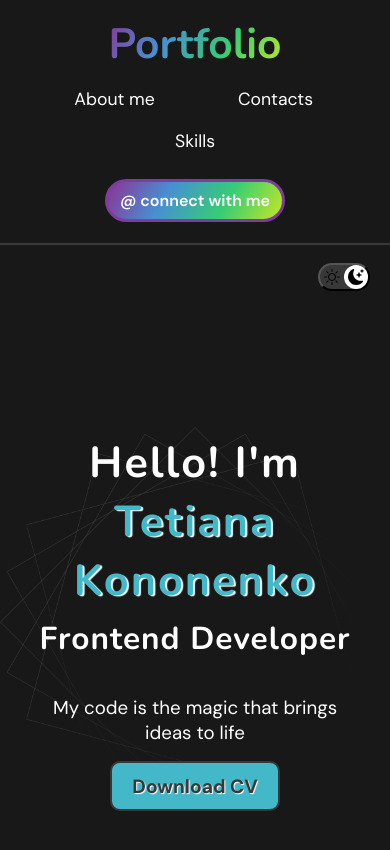
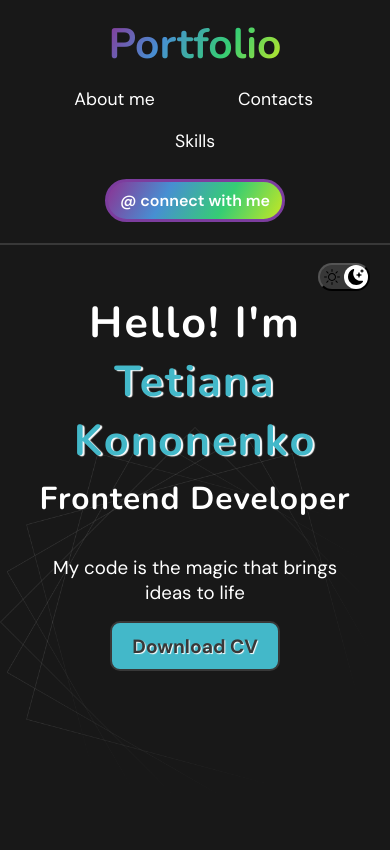
Before and after one commit to Tiana-K08/project_portfolio, a website: page public/index.html in a window 390 px wide. Drawn offline with nearby package versions, Linux system fonts and the light colour scheme; a web font is replaced by a local one.

Commit message:
homepage for mobile

```diff
--- a/public/css/media_queries.css
+++ b/public/css/media_queries.css
@@ -44,6 +44,11 @@
         margin: 12px 0 6px;
     }
 
+    /* Home page styles */
+    .homepage-wrapper {
+        justify-content: flex-start;
+    }
+
     /* About styles */
     .aboutpage-wrapper > .content-container > .img-wrapper {
         float: none;
```
